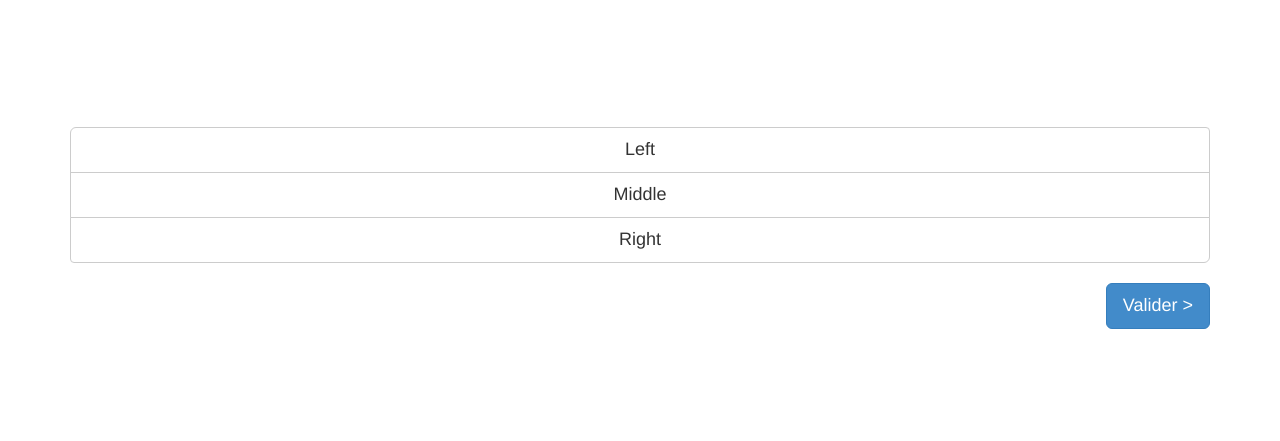
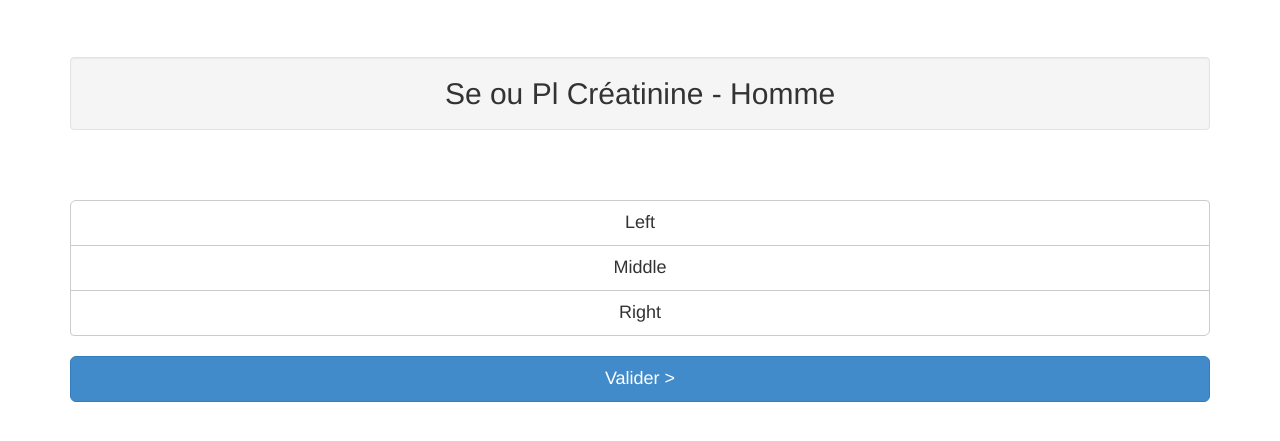
Before and after one commit to sapk/pharma-quiz-app, a plain HTML site: page index.html in a window 1280 px wide. Shown: the part 53-494 px from the top of the page. Drawn offline with Linux system fonts and the light colour scheme.

Commit message:
Some style test

```diff
--- a/css/style.css
+++ b/css/style.css
@@ -2,7 +2,9 @@
 body {
   padding-top: 50px;
 }
-
+.title{
+    text-align: center;
+}
 .choices{
     width: 100%;
     margin-top: 10px;
--- a/index.html
+++ b/index.html
@@ -18,7 +18,7 @@
 
         <div class="container">
             <br><br>
-            <br><br>
+            <h2 class="well title">Se ou Pl Créatinine - Homme</h2>
             <br><br>
             <div class="btn-group-vertical choices">
                 <a onclick="$(this).toggleClass('btn-success');" class="btn btn-lg btn-default">Left</a>
@@ -26,7 +26,7 @@
                 <a class="btn btn-lg btn-default">Right</a>
             </div>
             <br><br>
-            <button class="btn btn-lg btn-primary pull-right">Valider ></button>
+            <button class="btn btn-lg btn-block btn-primary pull-right">Valider ></button>
         </div>
 
         <script src="jss/zepto.min.js" ></script>
```
